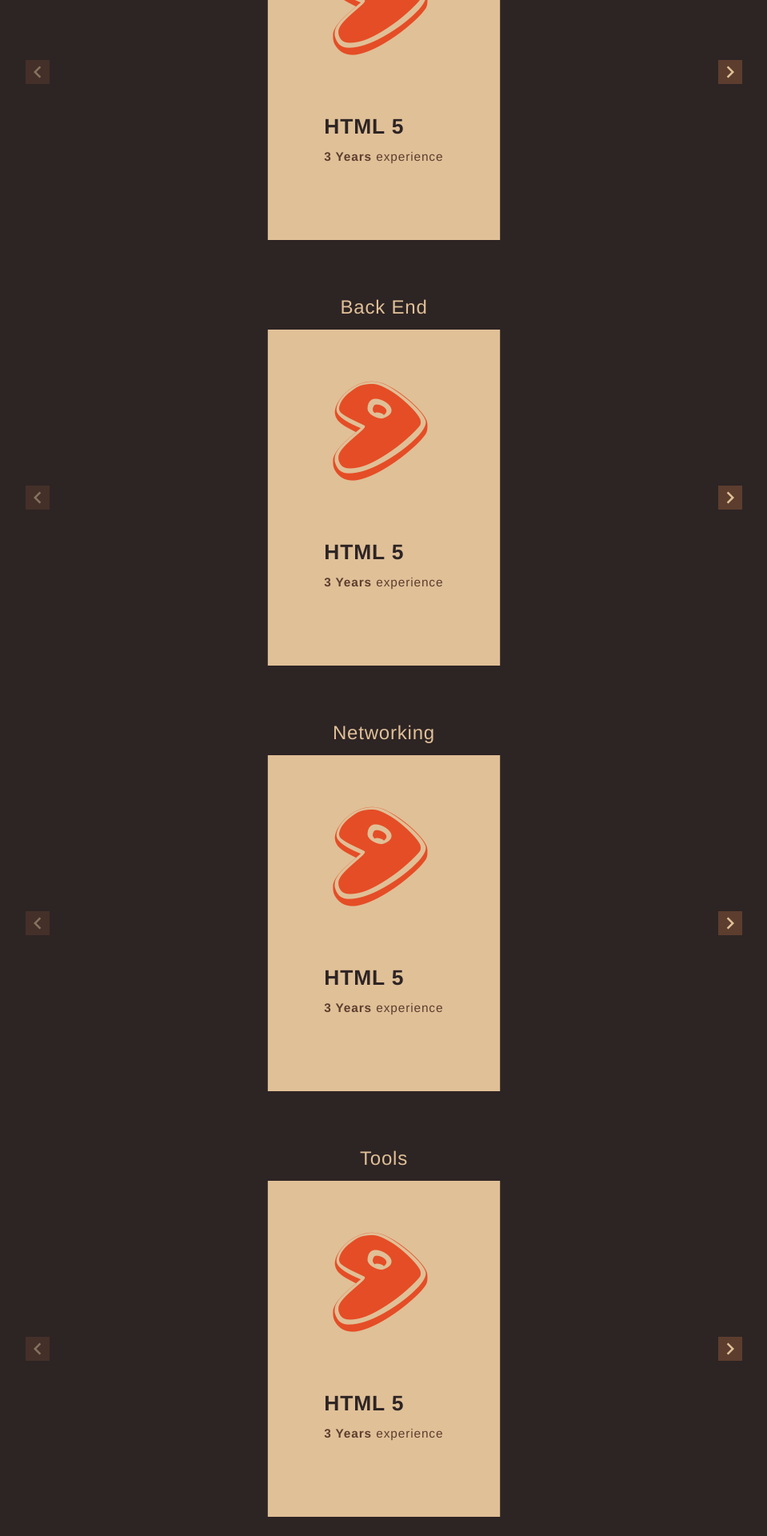
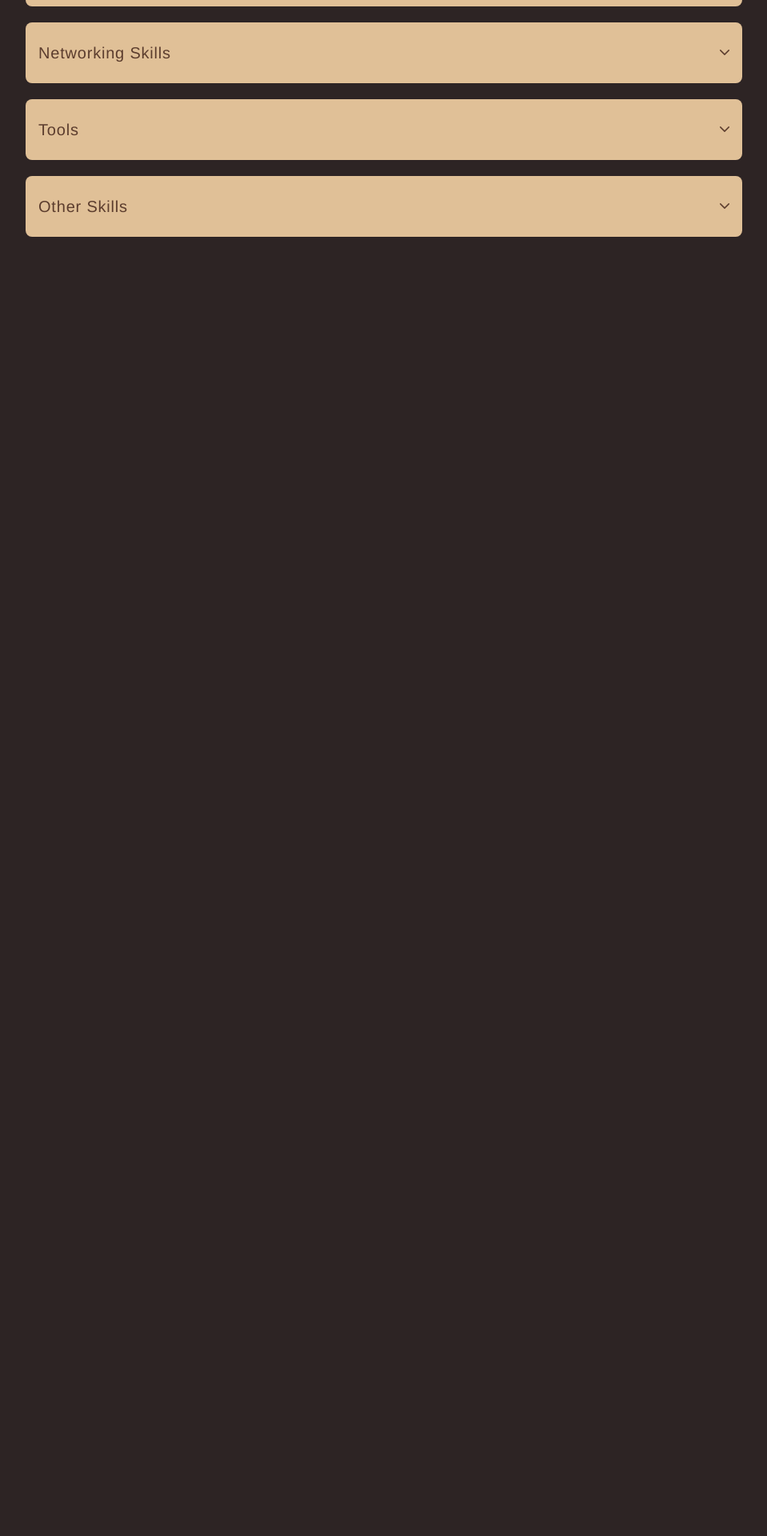
Before and after one commit to FixDev/my-portofolio, a Vue app: page /skills in a window 1280 px wide. Shown: the part 260-2180 px from the top of the page at 80% size, without its empty margins (160-1119 px from the left). After the commit the page ends 800 px from the top, so only its background shows below. Built offline with nearby package versions, Linux system fonts and the light colour scheme.

Commit message:
add accordion, styling skills, edit data skills

```diff
--- /dev/null
+++ b/src/components/Accordion.vue
@@ -0,0 +1,63 @@
+<template>
+  <div>
+    <div
+      @click="toggleAccordion()"
+      class="flex items-center justify-between hover:cursor-pointer"
+      :aria-expanded="isOpen"
+      :aria-controls="`collapse${uid}`"
+    >
+      <div>
+        <slot name="title" />
+      </div>
+
+      <div class="text-xl pb-2 py-2 px-4 text-color-2">
+        <svg
+          class="w-3 transition-all duration-200 transform"
+          :class="{
+            'rotate-180': isOpen,
+            'rotate-0': !isOpen,
+          }"
+          fill="none"
+          stroke="currentColor"
+          xmlns="http://www.w3.org/2000/svg"
+          viewBox="0 0 16 10"
+          aria-hidden="true"
+        >
+          <path
+            d="M15 1.2l-7 7-7-7"
+            stroke-width="2"
+            stroke-linecap="round"
+            stroke-linejoin="round"
+          />
+        </svg>
+      </div>
+    </div>
+
+    <div v-if="isOpen" :id="`collapse${uid}`">
+      <slot name="content" />
+    </div>
+  </div>
+</template>
+
+<script>
+import { getCurrentInstance } from "vue";
+export default {
+  data() {
+    return {
+      isOpen: false,
+    };
+  },
+  methods: {
+    toggleAccordion() {
+      this.isOpen = !this.isOpen;
+    },
+  },
+  setup() {
+    const uid = getCurrentInstance().uid;
+
+    return {
+      uid,
+    };
+  },
+};
+</script>
--- a/src/components/Navbar.vue
+++ b/src/components/Navbar.vue
@@ -53,7 +53,7 @@ const setActiveMenu = (value) => {
   <nav
     class="container px-8 py-8 mx-auto md:flex md:justify-center md:items-center"
   >
-    <div class="flex items-center justify-start">
+    <div class="flex items-center justify-start animate-fade-in-down">
       <!-- Mobile menu button -->
       <div
         @click="toggleNav"
--- a/src/layouts/BaseLayout.vue
+++ b/src/layouts/BaseLayout.vue
@@ -7,7 +7,7 @@ import Navbar from "../components/Navbar.vue";
   <div class="container mx-auto">
     <Navbar />
     <div
-      class="container antialiased leading-normal tracking-wider bg-cover px-8 lg:px-4"
+      class="antialiased leading-normal tracking-wider bg-cover px-8 lg:px-4"
     >
       <router-view />
     </div>
--- a/src/pages/Skills.vue
+++ b/src/pages/Skills.vue
@@ -3,8 +3,93 @@ import { ref, onBeforeMount } from "vue";
 import { Carousel, Slide, Navigation } from "vue3-carousel";
 import "vue3-carousel/dist/carousel.css";
 
+import Accordion from "../components/Accordion.vue";
+
 const settings = ref({ itemsToShow: 1.9, wrapAround: true, autoplay: 3500 });
-const skillsFE = ref([
+const allSkill = ref([
+  {
+    name: "Front End Skills",
+    data: [
+      {
+        name: "HTML 5",
+        experience: "4 Years",
+        icon: "html5",
+      },
+      {
+        name: "CSS",
+        experience: "4 Years",
+        icon: "css3",
+      },
+      {
+        name: "Vue JS",
+        experience: "2 Years",
+        icon: "vuejs",
+      },
+      {
+        name: "Javascript",
+        experience: "2 Years",
+        icon: "javascript",
+      },
+      {
+        name: "Nuxt JS",
+        experience: "1 Years",
+        icon: "nuxtjs",
+      },
+      {
+        name: "Tailwind CSS",
+        experience: "4 Month",
+        icon: "tailwindcss",
+      },
+      {
+        name: "Bootstrap CSS",
+        experience: "2 Years",
+        icon: "bootstrap",
+      },
+      {
+        name: "React JS",
+        experience: "2 Month",
+        icon: "react",
+      },
+    ],
+  },
+  {
+    name: "Back End Skills",
+    data: [
+      {
+        name: "PHP",
+        experience: "1 Years",
+        icon: "php",
+      },
+      {
+        name: "Laravel",
+        experience: "1 Years",
+        icon: "laravel",
+      },
+      {
+        name: "Golang",
+        experience: "1 Month",
+        icon: "go",
+      },
+      {
+        name: "firebase",
+        experience: "1 Month",
+        icon: "firebase",
+      },
+      {
+        name: "Python",
+        experience: "6 Month",
+        icon: "python",
+      },
+      {
+        name: "MySQL",
+        experience: "1 Years",
+        icon: "mysql",
+      },
+    ],
+  },
+  {
+    name: "Networking Skills",
+    data: [
       {
         name: "HTML 5",
         experience: "3 Years",
@@ -26,16 +111,6 @@ const skillsFE = ref([
         icon: "javascript",
       },
       {
-    name: "PHP",
-    experience: "3 Years",
-    icon: "php",
-  },
-  {
-    name: "PHP Laravel",
-    experience: "3 Years",
-    icon: "laravel",
-  },
-  {
         name: "Nuxt JS",
         experience: "3 Years",
         icon: "nuxtjs",
@@ -45,9 +120,46 @@ const skillsFE = ref([
         experience: "3 Years",
         icon: "tailwindcss",
       },
-]);
-
-const skillsBE = ref([
+    ],
+  },
+  {
+    name: "Tools",
+    data: [
+      {
+        name: "Visual Studio Code",
+        experience: "2 Years",
+        icon: "vscode",
+      },
+      {
+        name: "GIT",
+        experience: "2 Years",
+        icon: "git",
+      },
+      {
+        name: "Github",
+        experience: "2 Years",
+        icon: "github",
+      },
+      {
+        name: "Gitlab",
+        experience: "2 Years",
+        icon: "gitlab",
+      },
+      {
+        name: "Bitbucket",
+        experience: "3 Years",
+        icon: "bitbucket",
+      },
+      {
+        name: "Jira",
+        experience: "3 Years",
+        icon: "jira",
+      },
+    ],
+  },
+  {
+    name: "Other Skills",
+    data: [
       {
         name: "HTML 5",
         experience: "3 Years",
@@ -69,16 +181,6 @@ const skillsBE = ref([
         icon: "javascript",
       },
       {
-    name: "PHP",
-    experience: "3 Years",
-    icon: "php",
-  },
-  {
-    name: "PHP Laravel",
-    experience: "3 Years",
-    icon: "laravel",
-  },
-  {
         name: "Nuxt JS",
         experience: "3 Years",
         icon: "nuxtjs",
@@ -88,136 +190,10 @@ const skillsBE = ref([
         experience: "3 Years",
         icon: "tailwindcss",
       },
-]);
-
-const skillsNetworking = ref([
-  {
-    name: "HTML 5",
-    experience: "3 Years",
-    icon: "html5",
-  },
-  {
-    name: "CSS",
-    experience: "3 Years",
-    icon: "css3",
-  },
-  {
-    name: "Vue JS",
-    experience: "3 Years",
-    icon: "vuejs",
-  },
-  {
-    name: "Javascript",
-    experience: "3 Years",
-    icon: "javascript",
-  },
-  {
-    name: "PHP",
-    experience: "3 Years",
-    icon: "php",
-  },
-  {
-    name: "PHP Laravel",
-    experience: "3 Years",
-    icon: "laravel",
-  },
-  {
-    name: "Nuxt JS",
-    experience: "3 Years",
-    icon: "nuxtjs",
-  },
-  {
-    name: "Tailwind CSS",
-    experience: "3 Years",
-    icon: "tailwindcss",
+    ],
   },
 ]);
 
-const tools = ref([
-  {
-    name: "HTML 5",
-    experience: "3 Years",
-    icon: "html5",
-  },
-  {
-    name: "CSS",
-    experience: "3 Years",
-    icon: "css3",
-  },
-  {
-    name: "Vue JS",
-    experience: "3 Years",
-    icon: "vuejs",
-  },
-  {
-    name: "Javascript",
-    experience: "3 Years",
-    icon: "javascript",
-  },
-  {
-    name: "PHP",
-    experience: "3 Years",
-    icon: "php",
-  },
-  {
-    name: "PHP Laravel",
-    experience: "3 Years",
-    icon: "laravel",
-  },
-  {
-    name: "Nuxt JS",
-    experience: "3 Years",
-    icon: "nuxtjs",
-  },
-  {
-    name: "Tailwind CSS",
-    experience: "3 Years",
-    icon: "tailwindcss",
-  },
-]);
-
-const otherSkills = ref([
-  {
-    name: "HTML 5",
-    experience: "3 Years",
-    icon: "html5",
-  },
-  {
-    name: "CSS",
-    experience: "3 Years",
-    icon: "css3",
-  },
-  {
-    name: "Vue JS",
-    experience: "3 Years",
-    icon: "vuejs",
-  },
-  {
-    name: "Javascript",
-    experience: "3 Years",
-    icon: "javascript",
-  },
-  {
-    name: "PHP",
-    experience: "3 Years",
-    icon: "php",
-  },
-  {
-    name: "PHP Laravel",
-    experience: "3 Years",
-    icon: "laravel",
-  },
-  {
-    name: "Nuxt JS",
-    experience: "3 Years",
-    icon: "nuxtjs",
-  },
-  {
-    name: "Tailwind CSS",
-    experience: "3 Years",
-    icon: "tailwindcss",
-  },
-]);
 onBeforeMount(() => {
   if (window.innerWidth > 1024) settings.value.itemsToShow = 2.99;
 });
@@ -253,20 +229,28 @@ onBeforeMount(() => {
 </style>
 
 <template>
-  <div class="mx-auto max-w-4xl animate-fade-in-down">
-    <div class="pb-7">
-      <h1 class="text-center text-2xl pb-3 text-color-4">Front End</h1>
-      <Carousel :settings="settings">
-        <Slide v-for="skill in skillsFE" :key="skill.name">
-          <div class="carousel__item p-10 lg:p-16 bg-color-4 flex flex-col">
+  <div class="container mx-auto max-w-4xl animate-fade-in-down">
+    <div class="flex justify-center flex-col gap-8 lg:gap-5">
+      <accordion
+        v-for="skills in allSkill"
+        :key="skills.name"
+        class="py-4 bg-color-4 rounded-lg"
+      >
+        <template v-slot:title>
+          <h2 class="text-xl pb-2 py-2 px-4 text-color-2">{{ skills.name }}</h2>
+        </template>
+        <template v-slot:content>
+          <Carousel :settings="settings" class="animate-fade-in-down">
+            <Slide v-for="skill in skills.data" :key="skill.name">
+              <div class="carousel__item p-10 lg:p-16 bg-color-2">
                 <i
                   :class="`devicon-${skill.icon}-plain colored text-9xl py-0 lg:py-2`"
                 ></i>
                 <div class="py-0 lg:py-10">
-              <h2 class="text-2xl font-bold py-2 text-color-1">
+                  <h2 class="text-2xl font-bold py-2 text-color-4">
                     {{ skill.name }}
                   </h2>
-              <h3 class="text-sm text-color-2">
+                  <h3 class="text-sm text-color-4">
                     <span class="font-bold">
                       {{ skill.experience }}
                     </span>
@@ -280,140 +264,8 @@ onBeforeMount(() => {
               <Navigation />
             </template>
           </Carousel>
-    </div>
-    <div class="py-7">
-      <h1 class="text-center text-2xl py-3 text-color-4">Back End</h1>
-      <Carousel :settings="settings">
-        <Slide v-for="skill in skillsBE" :key="skill.name">
-          <div class="carousel__item p-10 lg:p-16 bg-color-4 flex flex-col">
-            <i
-              :class="`devicon-${skill.icon}-plain colored text-9xl py-0 lg:py-2`"
-            ></i>
-            <div class="py-0 lg:py-10">
-              <h2 class="text-2xl font-bold py-2 text-color-1">
-                {{ skill.name }}
-              </h2>
-              <h3 class="text-sm text-color-2">
-                <span class="font-bold">
-                  {{ skill.experience }}
-                </span>
-                experience
-              </h3>
-            </div>
-          </div>
-        </Slide>
-
-        <template #addons>
-          <Navigation />
         </template>
-      </Carousel>
-    </div>
-    <div class="py-7">
-      <h1 class="text-center text-2xl py-3 text-color-4">Networking</h1>
-      <Carousel :settings="settings">
-        <Slide v-for="skill in skillsNetworking" :key="skill.name">
-          <div class="carousel__item p-10 lg:p-16 bg-color-4 flex flex-col">
-            <i
-              :class="`devicon-${skill.icon}-plain colored text-9xl py-0 lg:py-2`"
-            ></i>
-            <div class="py-0 lg:py-10">
-              <h2 class="text-2xl font-bold py-2 text-color-1">
-                {{ skill.name }}
-              </h2>
-              <h3 class="text-sm text-color-2">
-                <span class="font-bold">
-                  {{ skill.experience }}
-                </span>
-                experience
-              </h3>
-            </div>
-          </div>
-        </Slide>
-
-        <template #addons>
-          <Navigation />
-        </template>
-      </Carousel>
-    </div>
-    <div class="py-7">
-      <h1 class="text-center text-2xl py-3 text-color-4">Tools</h1>
-      <Carousel :settings="settings">
-        <Slide v-for="skill in tools" :key="skill.name">
-          <div class="carousel__item p-10 lg:p-16 bg-color-4 flex flex-col">
-            <i
-              :class="`devicon-${skill.icon}-plain colored text-9xl py-0 lg:py-2`"
-            ></i>
-            <div class="py-0 lg:py-10">
-              <h2 class="text-2xl font-bold py-2 text-color-1">
-                {{ skill.name }}
-              </h2>
-              <h3 class="text-sm text-color-2">
-                <span class="font-bold">
-                  {{ skill.experience }}
-                </span>
-                experience
-              </h3>
-            </div>
-          </div>
-        </Slide>
-
-        <template #addons>
-          <Navigation />
-        </template>
-      </Carousel>
-    </div>
-    <div class="py-7">
-      <h1 class="text-center text-2xl py-3 text-color-4">Other Skills</h1>
-      <Carousel :settings="settings">
-        <Slide v-for="skill in otherSkills" :key="skill.name">
-          <div class="carousel__item p-10 lg:p-16 bg-color-4 flex flex-col">
-            <i
-              :class="`devicon-${skill.icon}-plain colored text-9xl py-0 lg:py-2`"
-            ></i>
-            <div class="py-0 lg:py-10">
-              <h2 class="text-2xl font-bold py-2 text-color-1">
-                {{ skill.name }}
-              </h2>
-              <h3 class="text-sm text-color-2">
-                <span class="font-bold">
-                  {{ skill.experience }}
-                </span>
-                experience
-              </h3>
-            </div>
-          </div>
-        </Slide>
-
-        <template #addons>
-          <Navigation />
-        </template>
-      </Carousel>
+      </accordion>
     </div>
   </div>
 </template>
-
-<!-- Front End -->
-<!-- <div>
-      <div class="flex flex-wrap justify-center gap-x-10 gap-y-5">
-        <i class="devicon-android-plain colored"></i>
-        <i class="devicon-android-plain colored"></i>
-        <i class="devicon-android-plain colored"></i>
-        <i class="devicon-android-plain colored"></i>
-      </div>
-    </div> -->
-<!-- Back End -->
-<!-- <div>
-      <h1>Back End</h1>
-    </div> -->
-<!-- Networking -->
-<!-- <div>
-      <h1>Networking</h1>
-    </div> -->
-<!-- Tools -->
-<!-- <div>
-      <h1>Tools</h1>
-    </div> -->
-<!-- other skills -->
-<!-- <div>
-      <h1>Other Skills</h1>
-    </div> -->
```
Also changed, not shown: src/components/Spinner.vue (deleted, +0 -63 lines), src/pages/Blogs.vue (+13 -0 lines), src/pages/Projects.vue (+13 -0 lines). Lines whose indentation alone changed are shown as unchanged.
